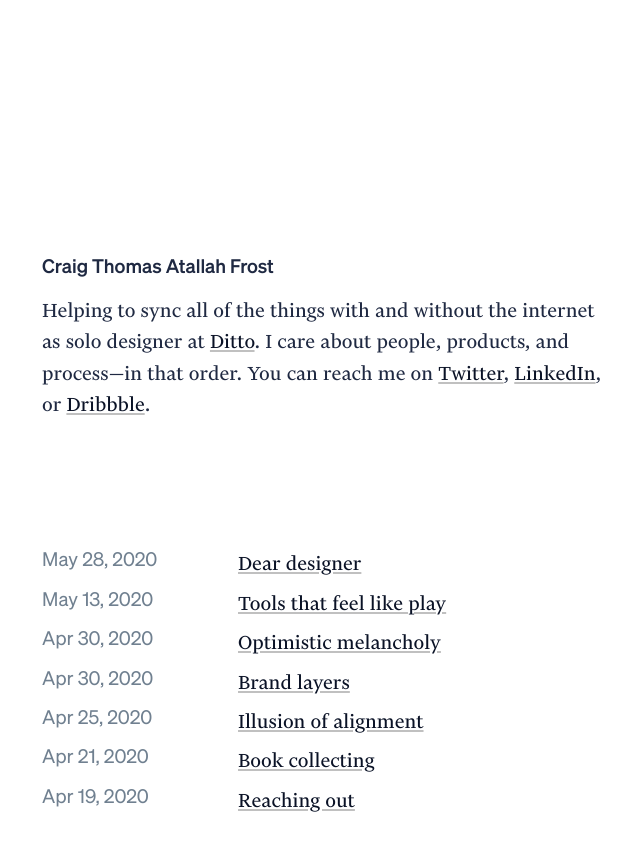
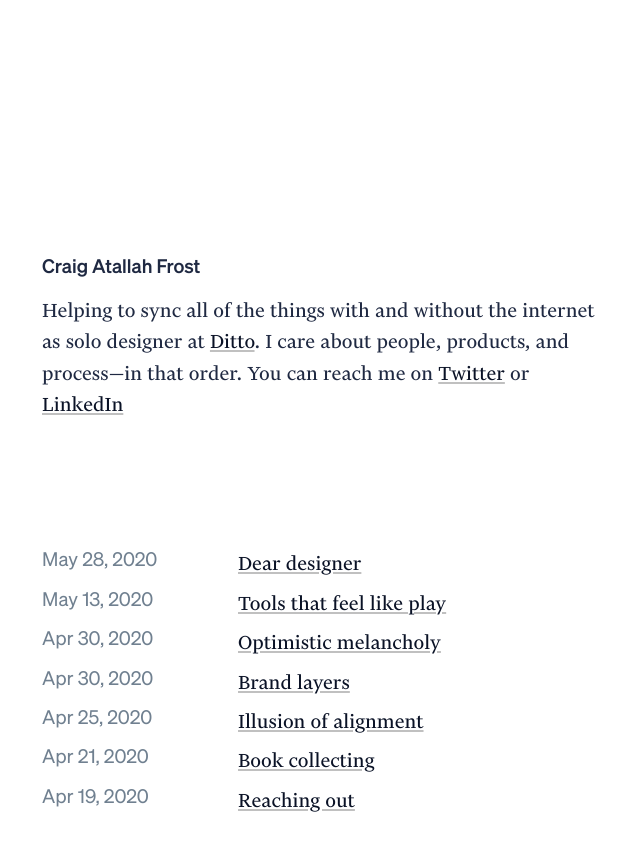
Before and after one commit to craigthomasfrost/cfdesigner.github.io, a Jekyll site: the page built from index.md, in a window 1280 px wide. Shown: the top 851 px of the page, without its empty margins (316-956 px from the left). Built offline with Jekyll 4.4.1, drawn with Linux system fonts in a browser that asks for light colours; some web fonts are replaced.

Commit message:
Update index.md

```diff
--- a/index.md
+++ b/index.md
@@ -2,8 +2,8 @@
 layout: default
 title: Home
 ---
-<h1 class="home-heading">Craig Thomas Atallah Frost</h1>
-<p>Helping to sync all of the things with and without the internet as solo designer at <a href="https://ditto.live/">Ditto</a>. I care about people, products, and process—in that order. You can reach me on <a href="https://twitter.com/atallahfrost">Twitter</a>, <a href="https://www.linkedin.com/in/craigtfrost/">LinkedIn</a>, or <a href="https://dribbble.com/_ctf">Dribbble</a>.</p>
+<h1 class="home-heading">Craig Atallah Frost</h1>
+<p>Helping to sync all of the things with and without the internet as solo designer at <a href="https://ditto.live/">Ditto</a>. I care about people, products, and process—in that order. You can reach me on <a href="https://twitter.com/atallahfrost">Twitter</a> or <a href="https://www.linkedin.com/in/craigtfrost/">LinkedIn</a></p>
 
 <ul class="post-list">
 {% for post in site.posts %}
```
